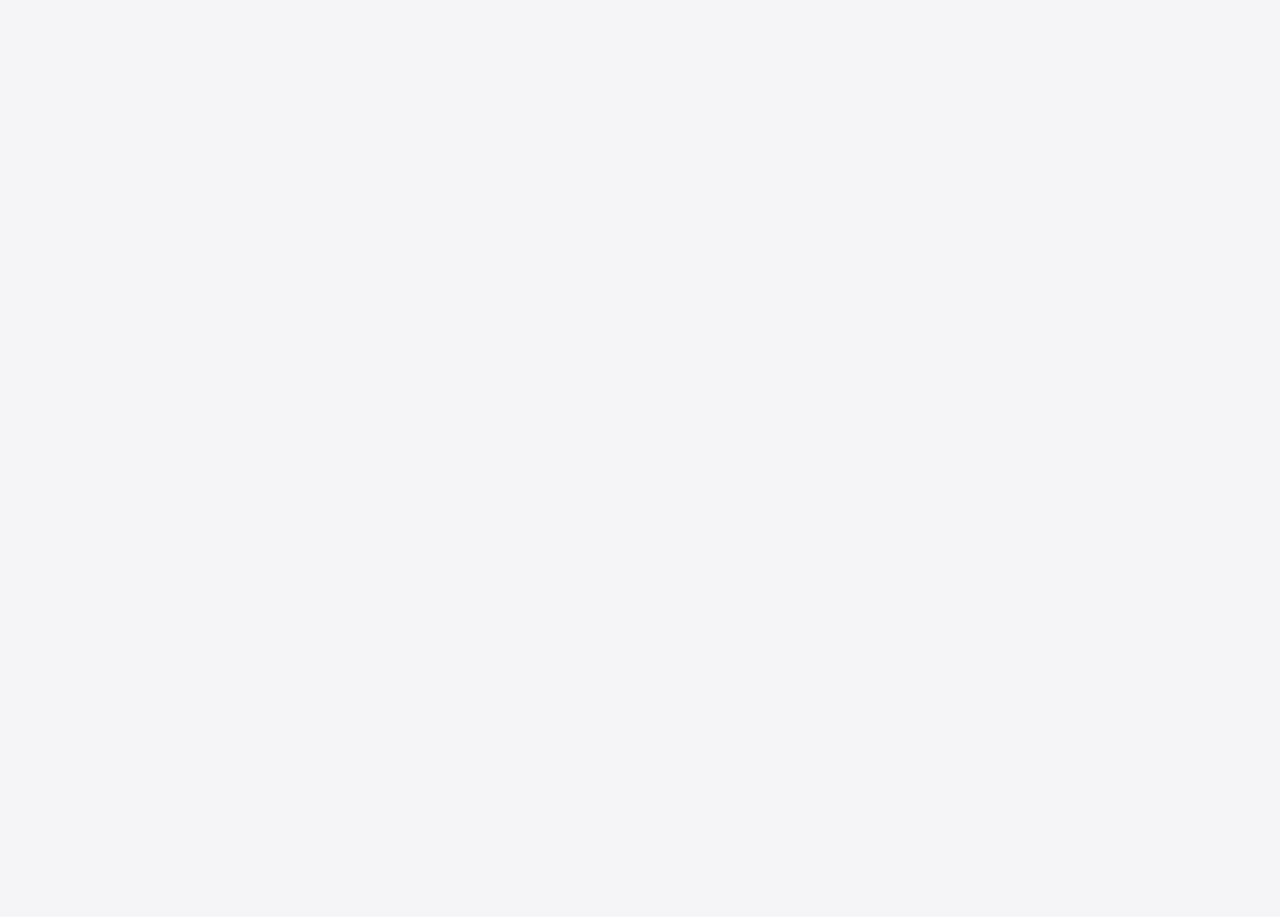
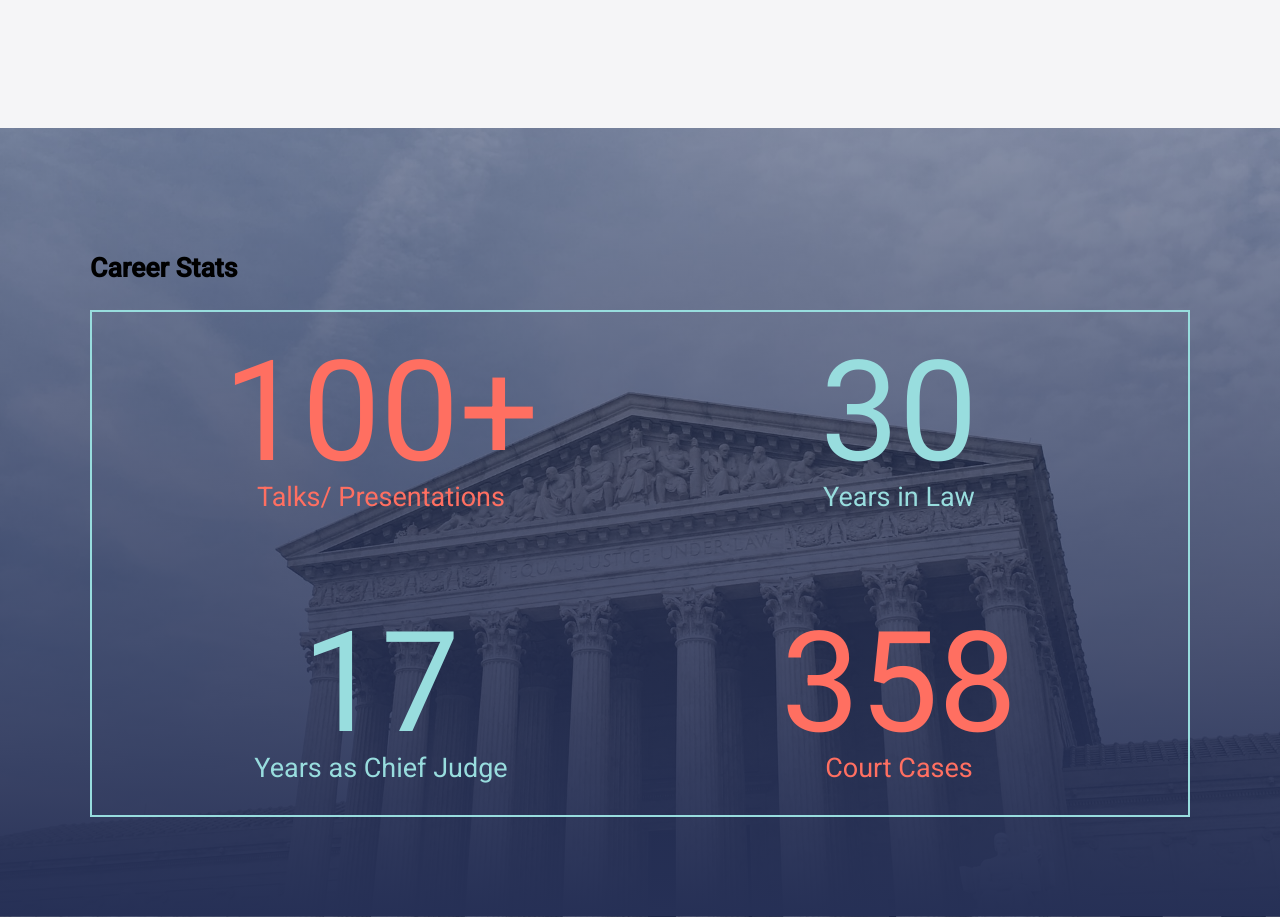
Before and after one commit to tyler-morales/client-george, a Vue app: page / in a window 1280 px wide. Shown: the part 3300-4217 px from the top of the page. Before the commit the page ends 3228 px from the top, so only its background shows below. Built offline with nearby package versions, Linux system fonts and the light colour scheme.

Commit message:
✨  Add stats component

```diff
--- a/src/App.vue
+++ b/src/App.vue
@@ -1,11 +1,12 @@
 <template>
   <div id="app">
     <NavBar />
-      <Hero :hero="hero" />
+    <Hero :hero="hero" />
     <main>
       <History :history="history" />
       <Awards :awards="awards" />
       <Quote :quote="quote" />
+      <Stats :stats="stats" />
     </main>
   </div>
 </template>
@@ -16,6 +17,7 @@ import Hero from '@/components/Hero'
 import History from '@/components/History'
 import Awards from '@/components/Awards'
 import Quote from '@/components/Quote'
+import Stats from '@/components/Stats'
 
 export default {
   name: 'App',
@@ -24,7 +26,8 @@ export default {
     Hero,
     History,
     Awards,
-    Quote
+    Quote,
+    Stats,
   },
   data() {
     return {
@@ -69,10 +72,32 @@ export default {
           'International Law Review',
         ],
       },
-      quote:{
+      quote: {
         author: 'Mark Twain',
-        quote: 'Good friends, good books, and a sleepy conscience: this is the ideal life.'
-      }
+        quote:
+          'Good friends, good books, and a sleepy conscience: this is the ideal life.',
+      },
+      stats: {
+        statList: [
+          {
+            number: '100+',
+            name: 'Talks/ Presentations',
+          },
+          {
+            number: '30',
+            name: 'Years in Law',
+          },
+          {
+            number: '17',
+            name: 'Years as Chief Judge',
+          },
+          {
+            number: '358',
+            name: 'Court Cases',
+          },
+        ],
+        backgroundImage: require('../src/assets/courthouse.jpg'),
+      },
     }
   },
 }
--- /dev/null
+++ b/src/components/Stats.vue
@@ -0,0 +1,110 @@
+<template>
+  <section class="stats" :style="imageStyleObject">
+    <h2>Career Stats</h2>
+    <ul class="stat-box container">
+      <li
+        v-for="(stat, index) in stats.statList"
+        v-bind:key="index"
+        class="stat"
+        :class="gray"
+      >
+        <span class="stat--number">{{ stat.number }}</span>
+        <span class="stat--name">{{ stat.name }}</span>
+      </li>
+    </ul>
+  </section>
+</template>
+
+<script>
+export default {
+  props: {
+    stats: { type: Object, required: true },
+  },
+  computed: {
+    imageStyleObject() {
+      return {
+        backgroundImage: `linear-gradient(180deg, rgba(38,48,86,0.5) 0%, rgba(38,48,86,1) 100%), url(${this.stats.backgroundImage})`,
+        backgrountRepeat: 'no-repeat',
+        backgroundSize: 'cover',
+        backgroundPosition: 'center',
+      }
+    },
+  },
+}
+</script>
+
+<style lang="scss" scoped>
+.stats {
+  padding: 100px 30px;
+
+  h2 {
+    max-width: 1100px;
+    margin: calc(12px + 1.05vw) auto;
+  }
+
+  .stat-box {
+    display: grid;
+    grid-template-columns: repeat(2, 1fr);
+    justify-items: center;
+    gap: 100px;
+    text-align: center;
+    border: 2px solid var(--color-quatary);
+    padding: 30px 80px;
+    width: auto;
+
+    @include breakpoint(md) {
+      grid-template-columns: 1fr;
+      width: 100%;
+      padding: 30px 60px;
+    }
+
+    @include breakpoint(sm) {
+      gap: 40px;
+      padding: 0;
+      border: 0;
+    }
+
+    li:nth-child(1) {
+      color: var(--color-secondary);
+    }
+
+    li:nth-child(2) {
+      color: var(--color-quatary);
+    }
+    li:nth-child(3) {
+      color: var(--color-quatary);
+
+      @include breakpoint(md) {
+        color: var(--color-secondary);
+      }
+    }
+
+    li:nth-child(4) {
+      color: var(--color-secondary);
+
+      @include breakpoint(md) {
+        color: var(--color-quatary);
+      }
+    }
+
+    .stat {
+      display: flex;
+      flex-direction: column;
+
+      &--number {
+        font-size: 140px;
+        line-height: 140px;
+
+        @include breakpoint(xs) {
+          font-size: 120px;
+          line-height: 120px;
+        }
+      }
+
+      &--name {
+        font-size: 27px;
+      }
+    }
+  }
+}
+</style>
--- a/src/styles/1-abstracts/abstracts.scss
+++ b/src/styles/1-abstracts/abstracts.scss
@@ -3,6 +3,7 @@
   --color-primary: #263056;
   --color-secondary: #ff6f61;
   --color-tertiary: #ffda29;
+  --color-quatary: #98ddde;
 
   --offwhite: #f5f5f7;
   --white: #fff;
@@ -23,7 +24,7 @@
 // mixins
 @mixin breakpoint($class) {
   @if $class==xs {
-    @media (max-width: 500px) {
+    @media (max-width: 375px) {
       @content;
     }
   } @else if $class==sm {
```
